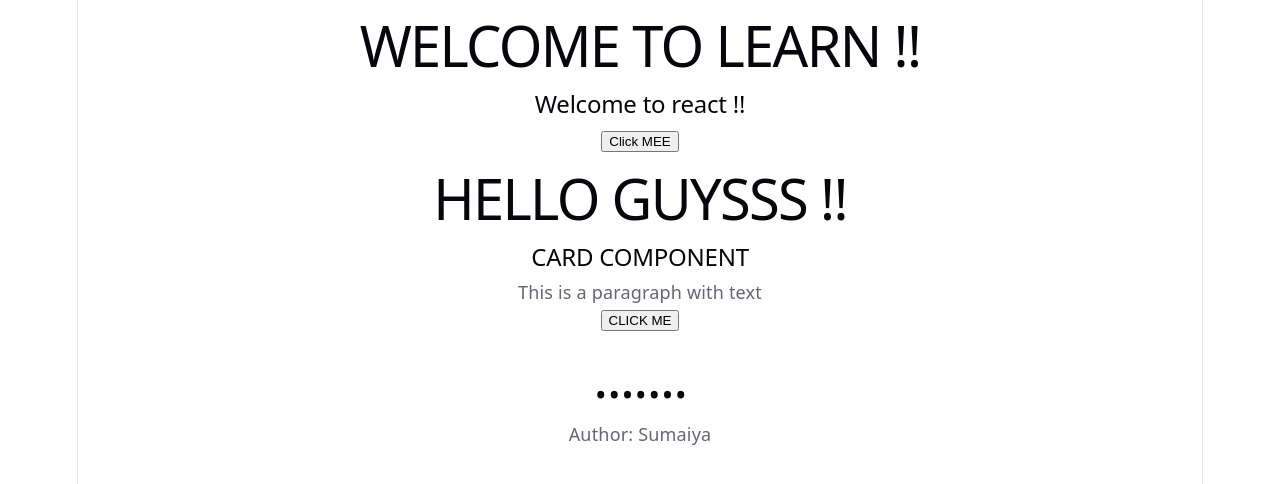
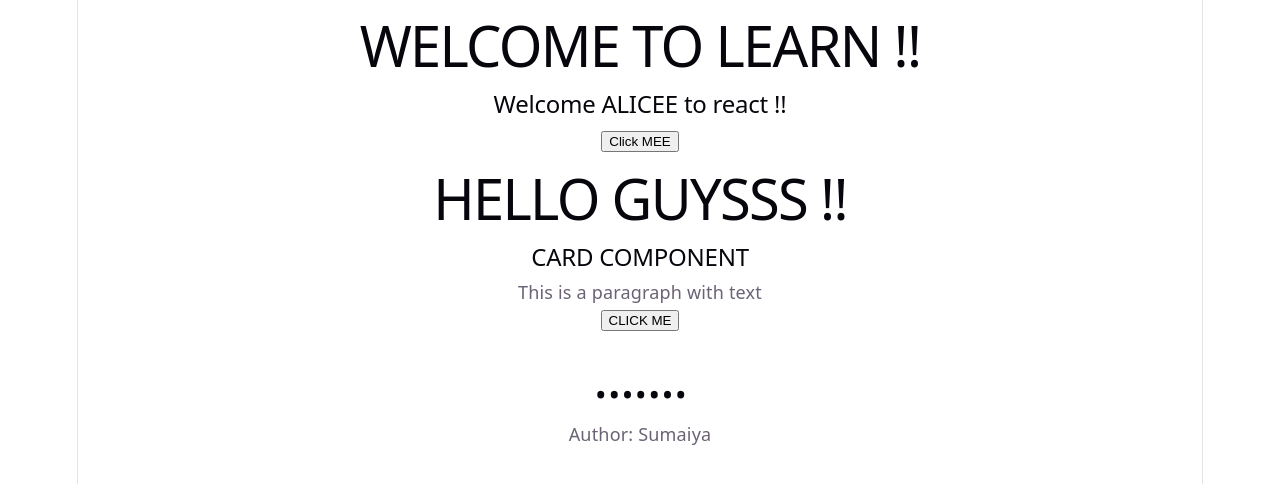
Before and after one commit to Sumaiya707/React-Learning, a React (Vite) app in the folder React-Learn/: page / in a window 1280 px wide. Shown: the top 484 px of the page. Built offline with nearby package versions, Linux system fonts and the light colour scheme.

Commit message:
props learning

```diff
--- a/React-Learn/src/App.jsx
+++ b/React-Learn/src/App.jsx
@@ -12,7 +12,7 @@ function App() {
   return (
     <div>
       <h1>WELCOME TO LEARN !!</h1>
-      <Welcome />
+      <Welcome name="ALICEE" />
       <Button />
       <Hello />
       <Card />
--- a/React-Learn/src/Welcome.jsx
+++ b/React-Learn/src/Welcome.jsx
@@ -1,4 +1,4 @@
-export function Welcome() {
+export function Welcome(props) {
   //child COMPONENT
-  return <h2>Welcome to react !!</h2>;
+  return <h2>Welcome {props.name} to react !!</h2>;
 }
```
